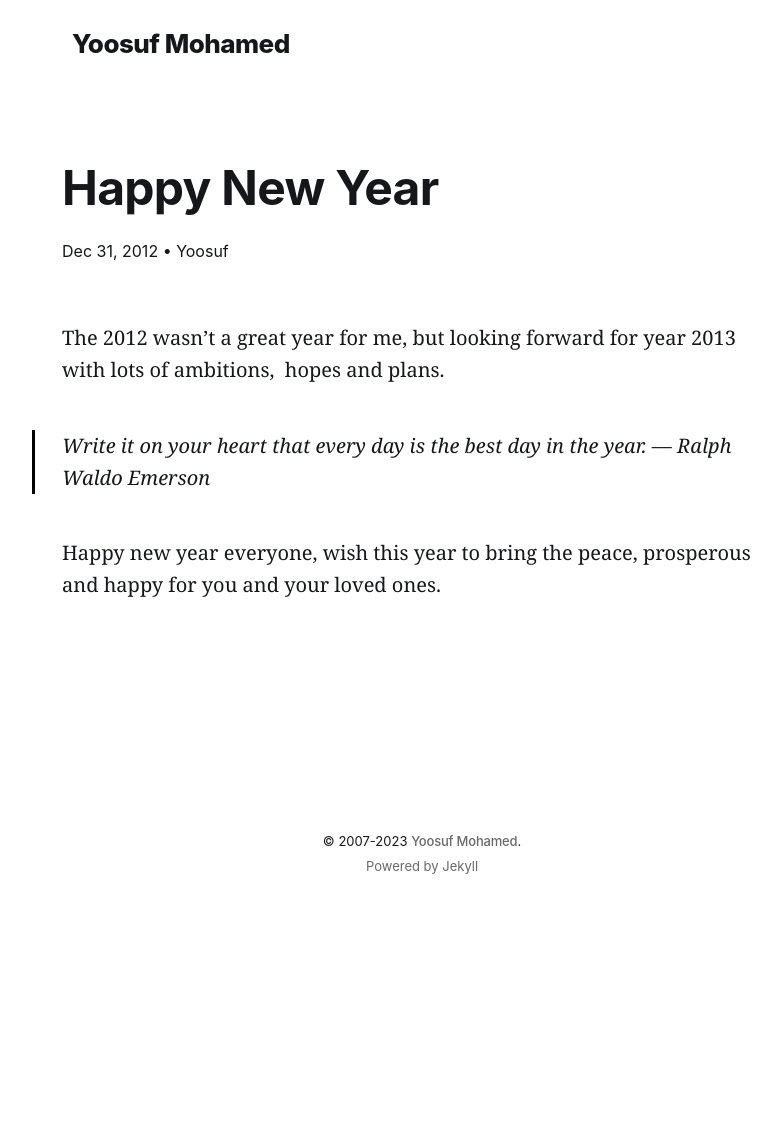
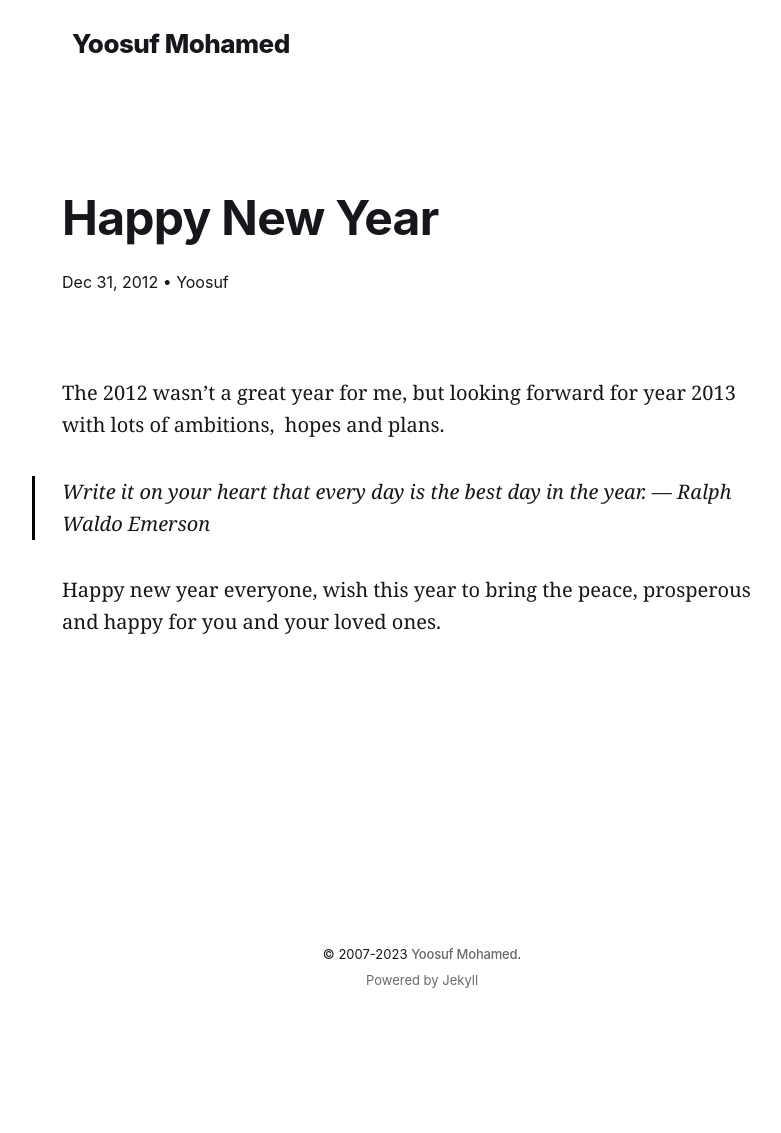
Before and after one commit to yoosuf/yoosuf.github.io, a Jekyll site: the page built from _posts/2012-12-31-happy-new-year-2013.md, in a window 1280 px wide. Shown: the whole page, without its empty margins (218-999 px from the left). Built offline with Jekyll 4.4.1, drawn with Linux system fonts in a browser that asks for light colours; before the commit the page ends 1020 px from its top, so only the background shows below that.

Commit message:
Updates ...

```diff
--- a/_sass/screen.scss
+++ b/_sass/screen.scss
@@ -39,7 +39,7 @@
 /* Full width page blocks */
 .outer {
     position: relative;
-    padding: 0 max(4vmin, 20px);
+    padding: 0 max(4%, 20px);
 }
 
 /* Centered content container blocks */
@@ -75,8 +75,8 @@
     z-index: 100;
     display: flex;
     align-items: center;
-    padding-top: calc(19vmin + 44px);
-    padding-bottom: 19vmin;
+    padding-top: calc(19% + 44px);
+    padding-bottom: 19%;
     text-align: center;
     color: var(--color-darkgrey);
 }
@@ -94,12 +94,12 @@
 
 .has-cover .site-header-content.left-aligned {
     align-items: flex-end;
-    padding-bottom: max(4vmin, 32px);
+    padding-bottom: max(4%, 32px);
 }
 
 .site-header-content.no-content {
     padding-top: 0;
-    padding-bottom: 2vmin;
+    padding-bottom: 2%;
 }
 
 .site-header-inner {
@@ -186,13 +186,13 @@
 
 @media (min-width: 992px) {
     .is-head-stacked.has-cover .site-header-content {
-        padding-top: calc(19vmin + 120px);
+        padding-top: calc(19% + 120px);
     }
 }
 
 @media (max-width: 991px) {
     .site-header-content {
-        padding-top: calc(19vmin + 32px);
+        padding-top: calc(19% + 32px);
     }
 }
 
@@ -781,7 +781,7 @@
         flex-direction: column;
         gap: 12px;
         align-items: center;
-        padding: max(4vmin, 20px) 0 max(4vmin, 28px);
+        padding: max(4%, 20px) 0 max(4%, 28px);
         background-color: #fff;
     }
 
@@ -804,13 +804,13 @@
 .post-feed {
     position: relative;
     display: grid;
-    gap: 4.8vmin 4vmin;
+    gap: 4.8% 4%;
     grid-template-columns: repeat(6, 1fr);
-    padding: max(4.8vmin, 36px) 0 0;
+    padding: max(4.8%, 36px) 0 0;
 }
 
 :is(.tag-template, .author-template) .post-feed {
-    margin-top: 4vmin;
+    margin-top: 4%;
 }
 
 @media (max-width: 991px) {
@@ -1054,7 +1054,7 @@ make sure this only happens on large viewports / desktop-ish devices.
     .post-card-large {
         grid-column: span 6;
         display: grid;
-        grid-gap: 4vmin;
+        grid-gap: 4%;
         grid-template-columns: repeat(3, 1fr);
         border-top: 0;
     }
@@ -1143,7 +1143,7 @@ make sure this only happens on large viewports / desktop-ish devices.
     display: none;
     grid-template-columns: 1fr auto 1fr;
     align-items: center;
-    margin-top: 8vmin;
+    margin-top: 8%;
 }
 
 html.no-infinite-scroll .pagination {
@@ -1176,20 +1176,20 @@ html.no-infinite-scroll .pagination {
 /* ---------------------------------------------------------- */
 
 .article {
-    padding: max(8vmin, 40px) 0 max(8vmin, 64px);
+    padding: max(8%, 40px) 0 max(8%, 64px);
     word-break: break-word;
 }
 
 .page-template .article {
-    padding-top: max(12vmin, 64px);
+    padding-top: max(12%, 64px);
 }
 
 .article-header {
-    padding: 0 0 max(6.4vmin, 40px) 0;
+    padding: 0 0 max(6.4%, 40px) 0;
 }
 
 .page-template .article-header {
-    padding-bottom: max(3.2vmin, 28px);
+    padding-bottom: max(3.2%, 28px);
 }
 
 .article-tag {
@@ -1224,7 +1224,7 @@ html.no-infinite-scroll .pagination {
 .jekyll-canvas .article-image {
     grid-column: wide-start / wide-end;
     width: 100%;
-    margin: max(6.4vmin, 40px) 0 0;
+    margin: max(6.4%, 40px) 0 0;
 }
 
 .image-full .article-image {
@@ -1262,15 +1262,15 @@ use it for applying any other styles. */
     display: grid;
     grid-template-columns:
         [full-start]
-        minmax(max(4vmin, 20px), auto)
+        minmax(max(4%, 20px), auto)
             [wide-start]
             minmax(auto, 240px)
                 [main-start]
-                    min(720px, calc(100% - max(8vmin, 40px)))
+                    min(720px, calc(100% - max(8%, 40px)))
                 [main-end]
             minmax(auto, 240px)
             [wide-end]
-        minmax(max(4vmin, 20px), auto)
+        minmax(max(4%, 20px), auto)
         [full-end]
     ;
 }
@@ -1301,7 +1301,7 @@ headings, text, images and lists. We deal with cards lower down. */
 
 /* Default vertical spacing */
 .jekyll-content > * + * {
-    margin-top: max(3.2vmin, 24px);
+    margin-top: max(3.2%, 24px);
     margin-bottom: 0;
 }
 
@@ -1330,11 +1330,11 @@ is the very first element in the post content */
 .jekyll-content > hr,
 .jekyll-content > blockquote {
     position: relative;
-    margin-top: max(4.8vmin, 32px);
+    margin-top: max(4.8%, 32px);
 }
 .jekyll-content > hr + *,
 .jekyll-content > blockquote + * {
-    margin-top: max(4.8vmin, 32px) !important;
+    margin-top: max(4.8%, 32px) !important;
 }
 
 /* Now the content typography styles */
@@ -1462,7 +1462,7 @@ is the very first element in the post content */
     }
 
     .jekyll-content blockquote:not([class])::before {
-        left: min(-4vmin, -20px);
+        left: min(-4%, -20px);
     }
 }
 
@@ -1478,11 +1478,11 @@ make sure they look good, and are given a bit of extra spacing. */
 /* Add extra margin before/after any cards,
 except for when immediately preceeded by a heading */
 .jekyll-content :not(.kg-card):not([id]) + .kg-card {
-    margin-top: 6vmin;
+    margin-top: 6%;
     margin-bottom: 0;
 }
 .jekyll-content .kg-card + :not(.kg-card) {
-    margin-top: 6vmin;
+    margin-top: 6%;
     margin-bottom: 0;
 }
 
@@ -1547,14 +1547,14 @@ figcaption a {
 
 /* Highly specific styles for traditional Instagram embeds */
 iframe.instagram-media {
-    margin-top: 6vmin !important;
+    margin-top: 6% !important;
     margin-left: auto !important;
     margin-right: auto !important;
     margin-bottom: 0 !important;
 }
 
 iframe.instagram-media + script + :not([id]) {
-    margin-top: 6vmin;
+    margin-top: 6%;
 }
 
 
@@ -1578,7 +1578,7 @@ iframe.instagram-media + script + :not([id]) {
 }
 
 .article-comments {
-    margin: 6vmin 0 0 0;
+    margin: 6% 0 0 0;
 }
 
 /* -----old------ */
@@ -1657,7 +1657,7 @@ iframe.instagram-media + script + :not([id]) {
 .article-byline {
     display: flex;
     justify-content: space-between;
-    margin: min(24px, 5.6vmin) 0 0;
+    margin: min(24px, 5.6%) 0 0;
 }
 
 .article-byline-content {
@@ -1693,8 +1693,8 @@ iframe.instagram-media + script + :not([id]) {
     display: block;
     overflow: hidden;
     margin: 0 -4px;
-    width: min(56px, 13.6vmin);
-    height: min(56px, 13.6vmin);
+    width: min(56px, 13.6%);
+    height: min(56px, 13.6%);
     border: #fff 2px solid;
     border-radius: 50%;
     background-color: var(--color-border);
@@ -1723,7 +1723,7 @@ iframe.instagram-media + script + :not([id]) {
 }
 
 .footer-cta-title {
-    margin: 0 0 min(24px, 6.4vmin);
+    margin: 0 0 min(24px, 6.4%);
     font-size: clamp(2.6rem, 5vw, 3.8rem);
     font-weight: 800;
 }
@@ -1768,17 +1768,17 @@ iframe.instagram-media + script + :not([id]) {
 /* ---------------------------------------------------------- */
 
 .read-more-wrap {
-    margin-top: 2.4vmin;
+    margin-top: 2.4%;
 }
 
 .footer-cta + .read-more-wrap {
-    margin-top: max(12vmin, 72px);
+    margin-top: max(12%, 72px);
 }
 
 .read-more {
     display: grid;
     grid-template-columns: repeat(6, 1fr);
-    grid-gap: 4vmin;
+    grid-gap: 4%;
 }
 
 .read-more .post-card-tags {
@@ -1980,7 +1980,7 @@ iframe.instagram-media + script + :not([id]) {
 
 .site-footer {
     position: relative;
-    margin: max(12vmin, 64px) 0 0 0;
+    margin: max(12%, 64px) 0 0 0;
     padding-top: 48px;
     padding-bottom: 140px;
     background: color-mod(var(--color-darkgrey) l(-5%));
```
